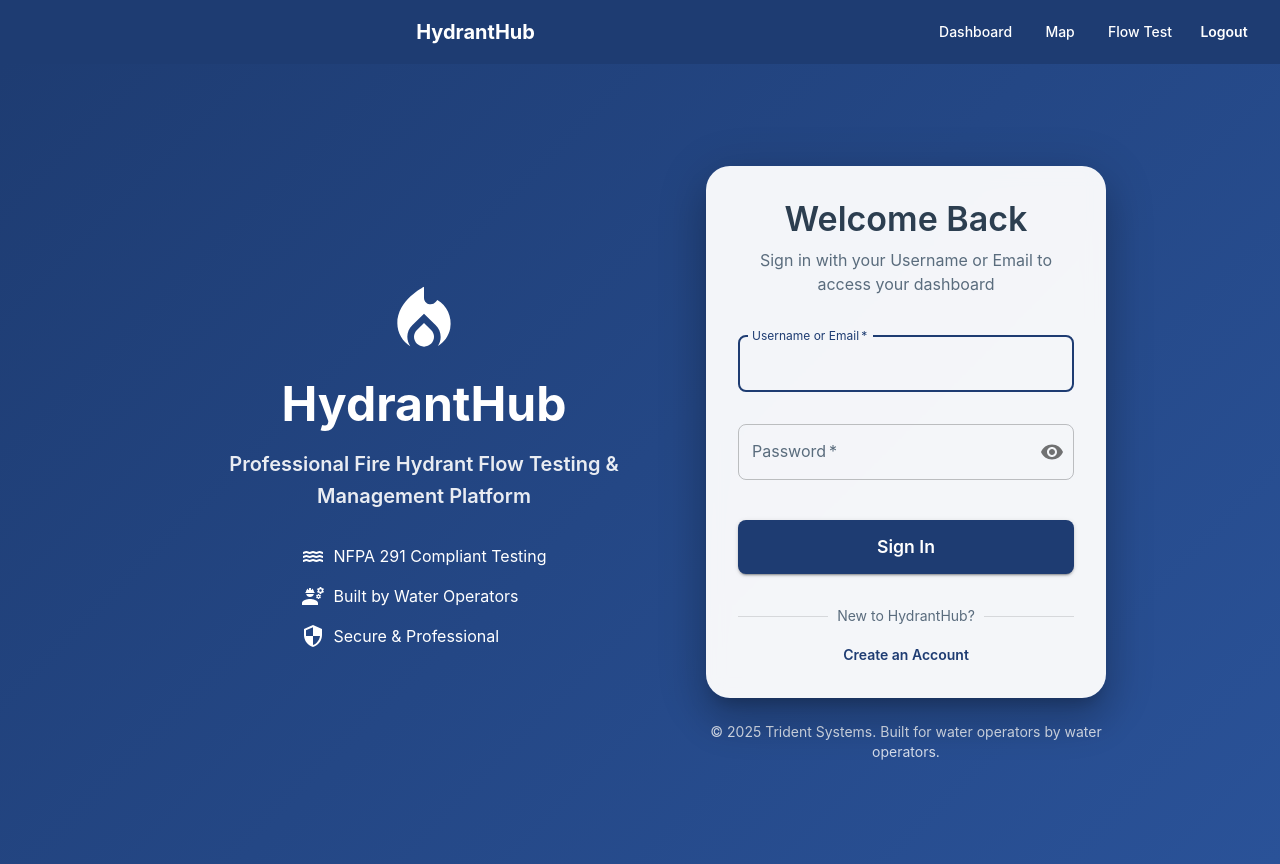
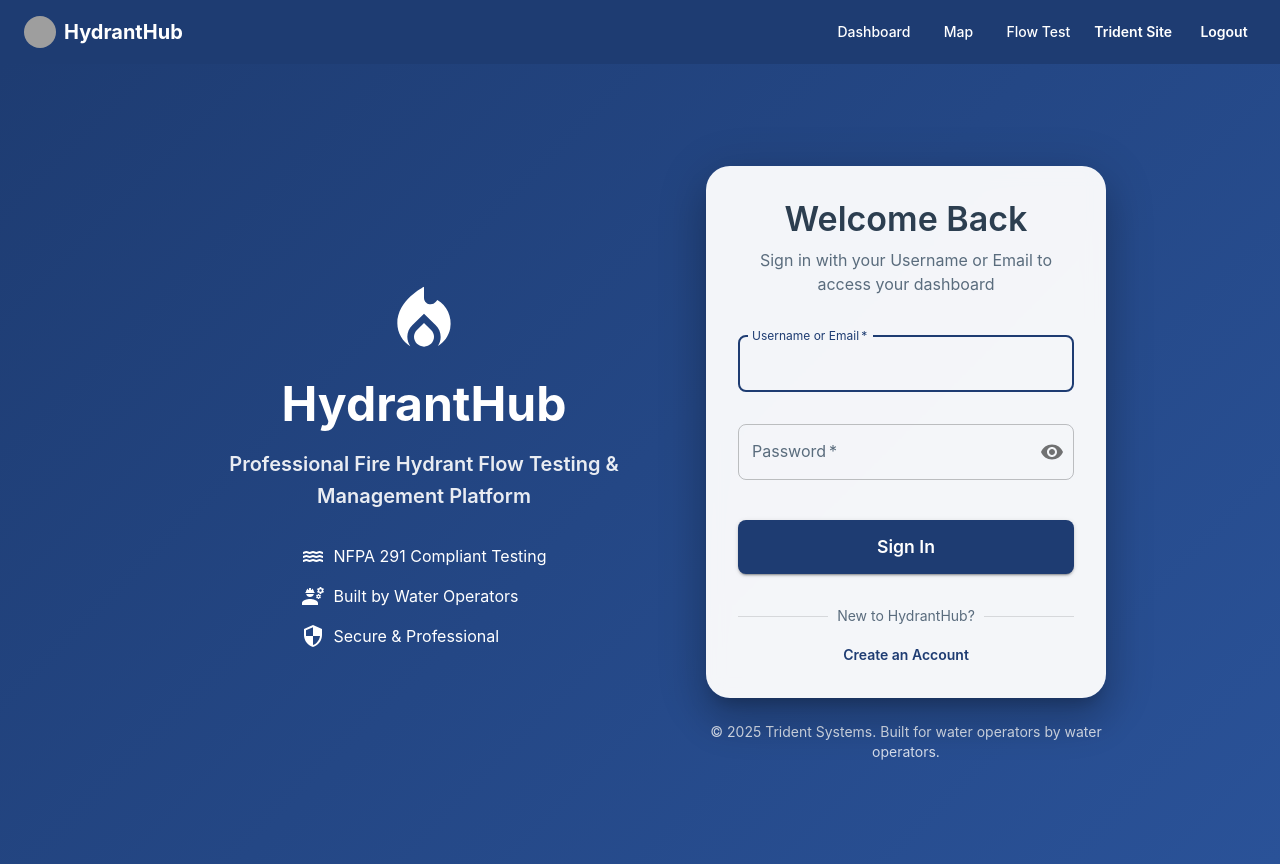
Before and after one commit to rcabral85/hydrant-hub, a React (Vite) app in the folder frontend/: page /login in a window 1280 px wide. Built offline with nearby package versions, Linux system fonts and the light colour scheme; no server answers; grey boxes are pictures that could not be loaded.

Commit message:
Navigation: add Trident Systems logo and link back to main site

```diff
--- a/frontend/src/components/Navigation.jsx
+++ b/frontend/src/components/Navigation.jsx
@@ -1,5 +1,5 @@
 import React from 'react';
-import { AppBar, Toolbar, Typography, Button, IconButton, Box, useMediaQuery } from '@mui/material';
+import { AppBar, Toolbar, Typography, Button, IconButton, Box, useMediaQuery, Avatar } from '@mui/material';
 import MenuIcon from '@mui/icons-material/Menu';
 import { Link as RouterLink, useLocation, useNavigate } from 'react-router-dom';
 import { useTheme } from '@mui/material/styles';
@@ -32,6 +32,8 @@ export default function Navigation() {
 
   const path = location.pathname;
 
+  const logoUrl = 'https://raw.githubusercontent.com/rcabral85/tridentsys/main/trident-logo.png';
+
   return (
     <AppBar position="static" color="primary" elevation={2}>
       <Toolbar>
@@ -40,20 +42,20 @@ export default function Navigation() {
             <MenuIcon />
           </IconButton>
         )}
-        <Typography
-          variant="h6"
-          component={RouterLink}
-          to="/dashboard"
-          sx={{ flexGrow: 1, color: 'inherit', textDecoration: 'none', fontWeight: 700 }}
-        >
-          HydrantHub
-        </Typography>
+
+        <Box component={RouterLink} to="/dashboard" sx={{ display: 'flex', alignItems: 'center', color: 'inherit', textDecoration: 'none', flexGrow: 1 }}>
+          <Avatar src={logoUrl} alt="Trident Systems" sx={{ width: 32, height: 32, mr: 1, bgcolor: 'transparent' }} />
+          <Typography variant="h6" sx={{ fontWeight: 700 }}>HydrantHub</Typography>
+        </Box>
 
         {!isMobile && (
           <Box>
             <NavButton to="/dashboard" label="Dashboard" active={path.startsWith('/dashboard')} />
             <NavButton to="/map" label="Map" active={path.startsWith('/map')} />
             <NavButton to="/flow-test" label="Flow Test" active={path.startsWith('/flow-test')} />
+            <Button component="a" href="https://tridentsys.ca" target="_blank" rel="noopener" color="inherit" sx={{ mx: 0.5 }}>
+              Trident Site
+            </Button>
           </Box>
         )}
 
```
